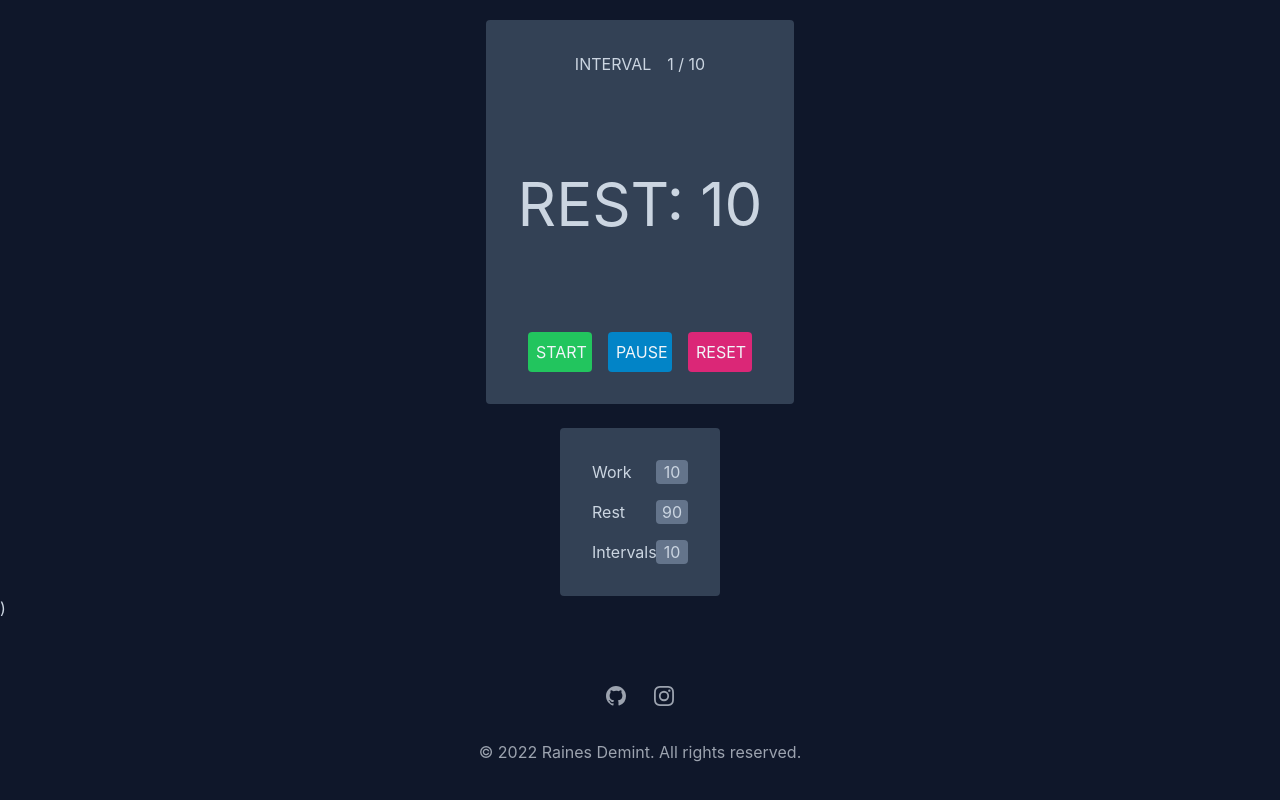
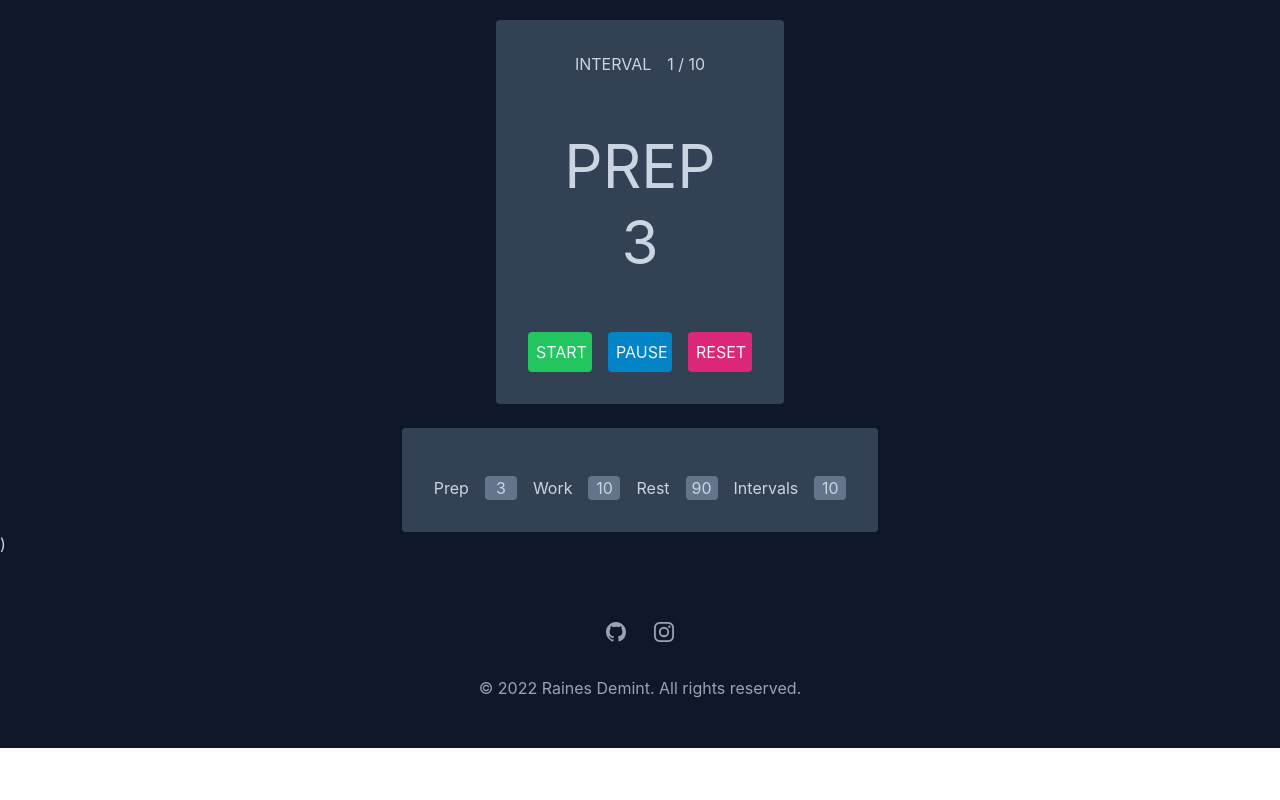
Before and after one commit to rdemint/grindstone-timer, a Next.js app: page / in a window 1280 px wide. Shown: the part 1192-1992 px from the top of the page. After the commit the page ends 1940 px from the top, so only its background shows below. Built offline with nearby package versions, Linux system fonts and the light colour scheme.

Commit message:
Added preparation countdown before workout

```diff
--- a/components/Timer.js
+++ b/components/Timer.js
@@ -1,34 +1,32 @@
 import React, {useState, useReducer, useEffect} from "react"
-
-
-
 
 export default function Timer() {
 
-
     let [workoutConfig, setWorkoutConfig] = useState({
+        prepInterval: 3,
         workInterval: 10,
         restInterval: 90,
         numIntervals: 10
     })
 
-    const timerStatuses = {reset: 'reset', start: 'start', pause: 'pause', complete: 'complete'}
-    const intervalTypes = {restInterval: 'restInterval', workInterval: 'workInterval'}
+    const timerStatuses = {notStarted: 'notstarted', started: 'started', paused: 'paused', completed: 'completed'}
+    const intervalTypes = {restInterval: 'REST', workInterval: 'WORK', prepInterval: 'PREP'}
 
-    const [timer, setTimer] = useState({
-        status: timerStatuses.reset,
+    const initTimer = {
+        status: timerStatuses.notStarted,
         currentInterval: 1,
-        currentIntervalType: intervalTypes.restInterval,
+        currentIntervalType: intervalTypes.prepInterval,
+    }
 
-    })
+    const [timer, setTimer] = useState(initTimer)
 
-    let [time, setTime] = useState(workoutConfig.workInterval)
+    let [time, setTime] = useState(workoutConfig.prepInterval)
 
 
     const handleStartTimer = () => {
         setTimer({
             ...timer,
-            status: timerStatuses.start,
+            status: timerStatuses.started,
         })
 
     }
@@ -36,25 +34,29 @@ export default function Timer() {
     const handlePauseTimer = () => {
         setTimer({
             ...timer,
-            status: timerStatuses.pause
+            status: timerStatuses.paused
         })
     }
 
     const handleResetTimer = () => {
-        setTimer({
-            ...timer,
-            status: timerStatuses.reset,
-            currentInterval: 1,
-            currentIntervalType: intervalTypes.workInterval,
-        })
-
-        setTime(workoutConfig.workInterval)
+        setTimer(initTimer)
+        setTime(workoutConfig.prepInterval)
     }
 
 
     const completeInterval = () => {
 
+        if(timer.currentIntervalType == intervalTypes.prepInterval) {
+            //work interval always follows prep
+            setTimer({
+                ...timer,
+                currentIntervalType: intervalTypes.workInterval,
+            })
+            setTime(workoutConfig.workInterval)
+        }
+
         if(timer.currentIntervalType == intervalTypes.workInterval) {
+            //rest interval always follows work interval
             setTimer({
                 ...timer,
                 currentIntervalType: intervalTypes.restInterval
@@ -62,6 +64,7 @@ export default function Timer() {
             setTime(workoutConfig.restInterval)
         }
         else if(timer.currentIntervalType === intervalTypes.restInterval) {
+            //increment interval once rest is completed
             if(timer.currentInterval < workoutConfig.numIntervals) {
                 setTimer(
                     {
@@ -72,20 +75,22 @@ export default function Timer() {
                 setTime(workoutConfig.workInterval)
             }
             else if(timer.currentInterval === workoutConfig.numIntervals) {
+                //all intervals are complete
                 setTimer({
                     ...timer,
-                    status: timerStatuses.complete
+                    status: timerStatuses.completed
                 })
             }
         }
     }
 
     const getTimerTheme = () => {
-        if(timer.status === timerStatuses.start && timer.currentIntervalType === intervalTypes.workInterval) {
+        if(timer.status === timerStatuses.completed) {
+            return 'bg-yellow-500'
+        }
+
+        else if(timer.status === timerStatuses.started && timer.currentIntervalType === intervalTypes.workInterval) {
             return 'bg-green-700'
-        }
-        else if(timer.status === timerStatuses.complete) {
-            return 'bg-yellow-500'
         }
         else {
             return 'bg-slate-700'
@@ -96,7 +101,7 @@ export default function Timer() {
 
     useEffect(()=> {
         let interval = null
-        if (timer.status === timerStatuses.start && time > 0) {
+        if (timer.status === timerStatuses.started && time > 0) {
             interval = setInterval(()=> setTime(time-1), 1000)
         }
         else if (time <= 0) {
@@ -113,11 +118,10 @@ export default function Timer() {
                         <div>INTERVAL</div>
                         <div>{timer.currentInterval} / {workoutConfig.numIntervals}</div>
                     </div>
-                    <div className="justify-center items-center text-center flex space-x-4 text-6xl h-24">
-                        {
-                            timer.currentIntervalType === intervalTypes.restInterval ? <div className="text-slate-300">REST:</div> : <div>WORK:</div>
-                        }
-                        <div className="text-6xl">{time}</div>
+                    <div className="flex flex-col justify-center items-center text-center space-y-4 text-6xl h-24">
+                        <div>{timer.currentIntervalType}</div>
+                        <div>{time}</div>
+
                     </div>
                     <div className="flex items-center justify-center space-x-4 text-slate-100">
                         <button onClick={()=> handleStartTimer()} id="startTimer"  className="bg-green-500  rounded p-2 w-16">START</button>
@@ -126,18 +130,15 @@ export default function Timer() {
                     </div>
                 </div>
                 <div className="flex flex-col space-y-4 bg-slate-700 rounded max-w-5xl p-8">
-                    <form className="flex justify-center space-x-4">
+                    <form className="flex-col space-y-4 md:flex-row md:space-x-4 justify-center">
+                        <label className="w-12"l>Prep</label>
+                        <input className="w-8 bg-slate-500 rounded px-1 text-center" type="text" value={workoutConfig.prepInterval} onChange={(e)=> setWorkoutConfig({...workoutConfig, prepInterval: e.target.value})}/>
                         <label className="w-12">Work</label>
                         <input className="w-8 bg-slate-500 rounded px-1 text-center" type="text" value={workoutConfig.workInterval} onChange={(e)=> {
                             setWorkoutConfig({...workoutConfig, workInterval: e.target.value})
-                            setTime(e.target.value)
                             }}/>
-                    </form>
-                    <form className="flex justify-center space-x-4">
                         <label className="w-12"l>Rest</label>
                         <input className="w-8 bg-slate-500 rounded px-1 text-center" type="text" value={workoutConfig.restInterval} onChange={(e)=> setWorkoutConfig({...workoutConfig, restInterval: e.target.value})}/>
-                    </form>
-                    <form className="flex justify-center space-x-4">
                         <label className="w-12"l>Intervals</label>
                         <input className="w-8 bg-slate-500 rounded px-1 text-center" type="text" value={workoutConfig.numIntervals} onChange={(e)=> setWorkoutConfig({...workoutConfig, numIntervals: e.target.value})}/>
                     </form>
```
